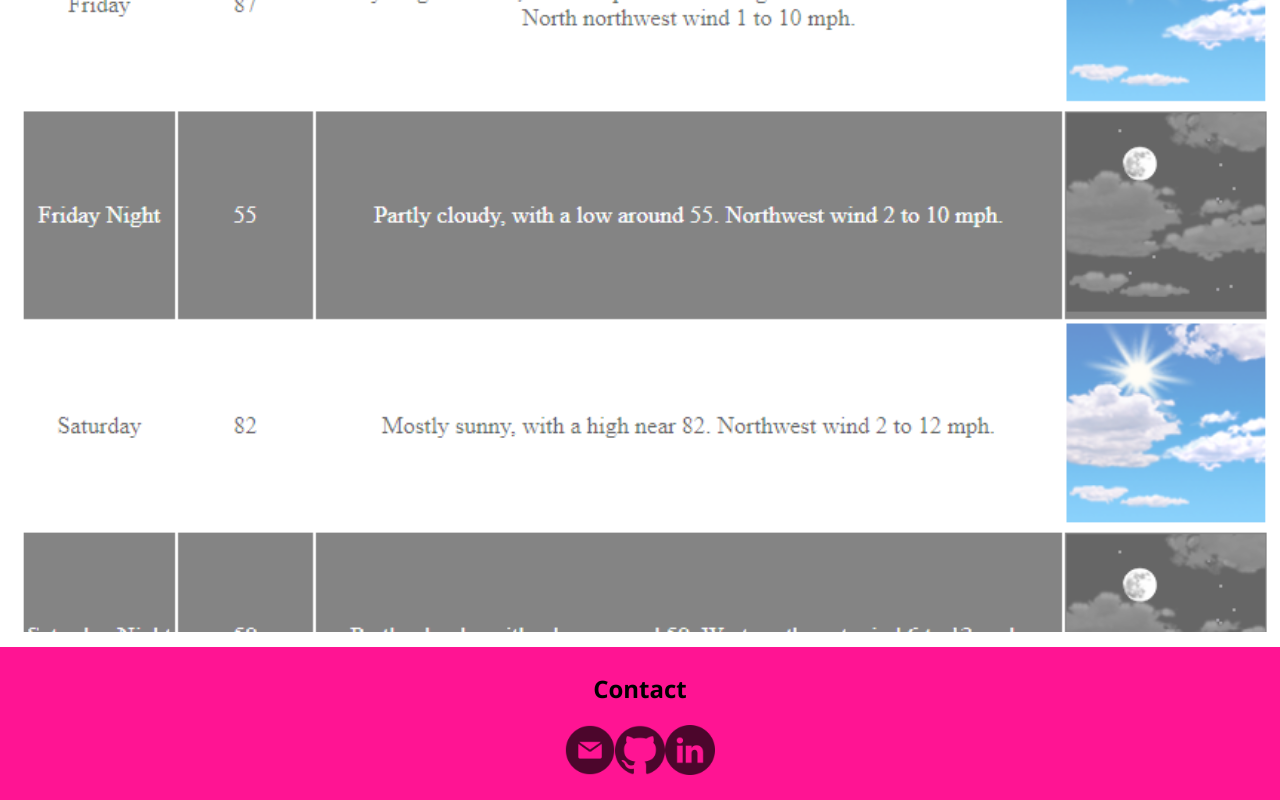
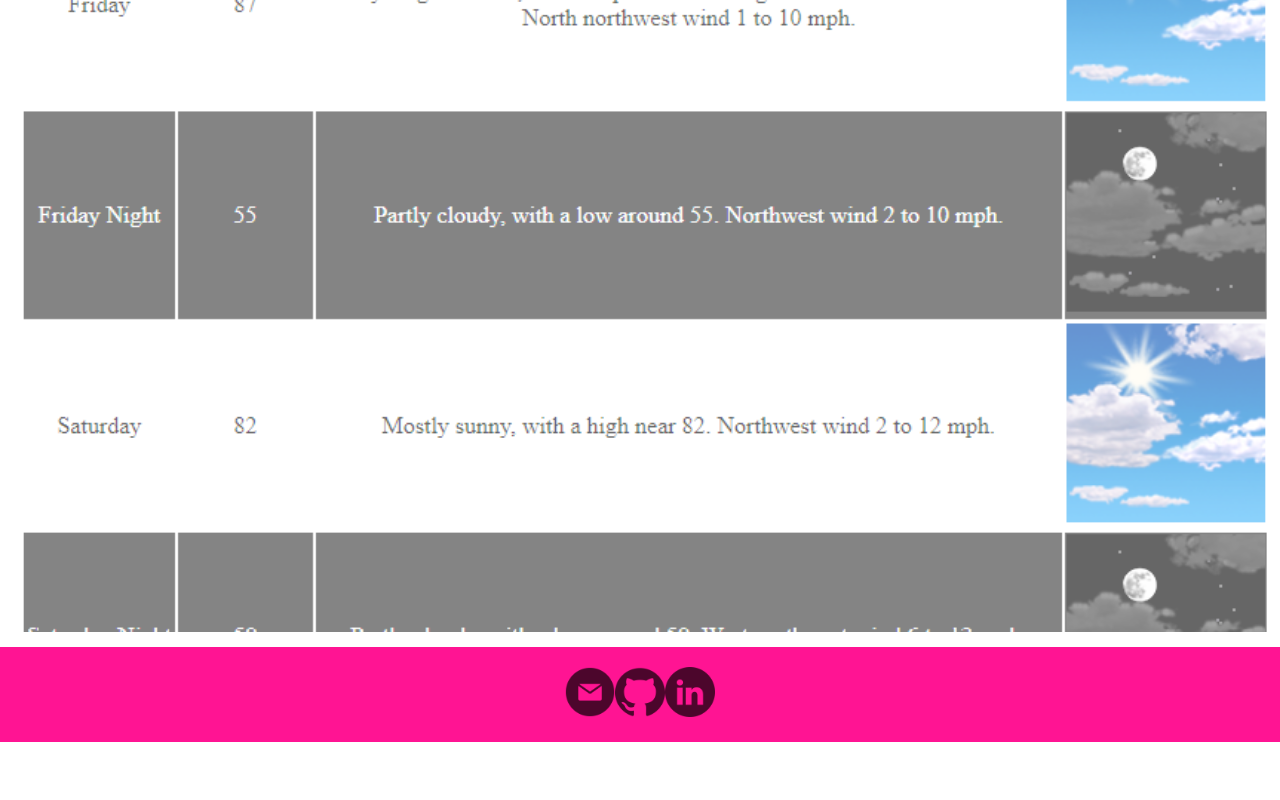
Before and after one commit to hannahrajarao/react-portfolio, a React (Vite) app: page /portfolio in a window 1280 px wide. Shown: the part 769-1569 px from the top of the page. After the commit the page ends 1511 px from the top, so only its background shows below. Built offline with nearby package versions, Linux system fonts and the light colour scheme.

Commit message:
Remove text from footer

```diff
--- a/src/components/Footer.jsx
+++ b/src/components/Footer.jsx
@@ -1,7 +1,6 @@
 export default function Footer() {
     return (<footer>
         <section id="contact">
-            <h2>Contact</h2>
             <div>
                 <a href="mailto:hannahrajarao@gmail.com" target="_blank"><img src="assets/images/contact-email.png" alt="Envelope icon to click for email" /></a>
                 <a href="https://github.com/hannahrajarao" target="_blank"><img src="assets/images/contact-github.png" alt="GitHub icon to access profile" /></a>
```
